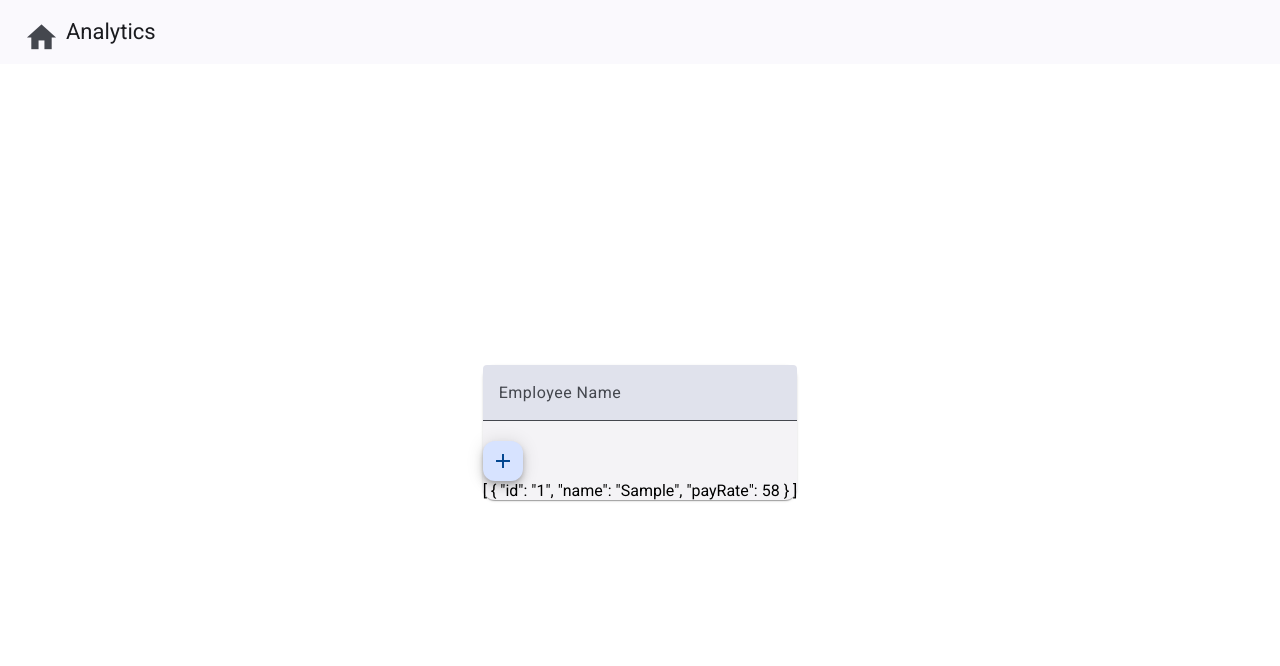
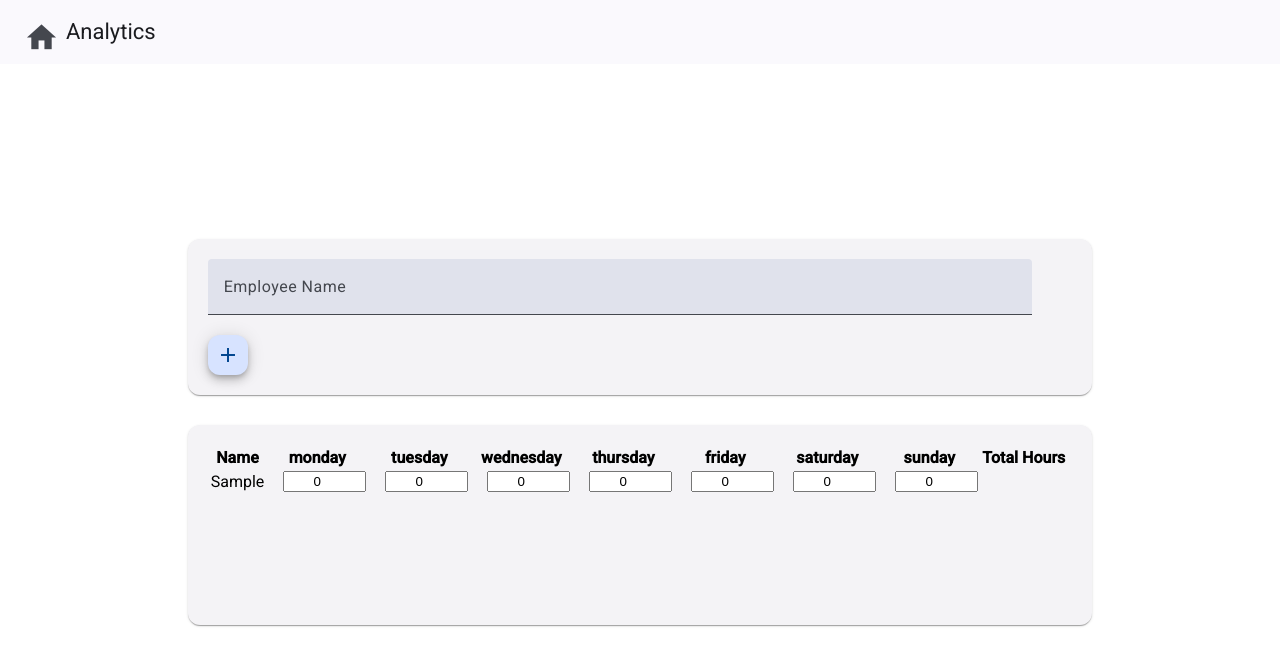
Before and after one commit to TannerGarner/hr-timesheet, an Angular app: page /timesheet in a window 1280 px wide. Both pictures are taken after typing "Sample" into the empty fields and a click on the button "add". Shown: the top 666 px of the page. Built offline with nearby package versions, Linux system fonts and the light colour scheme.

Commit message:
Add hours table with ngModel to timesheet to track employee hours

```diff
--- a/src/app/app.module.ts
+++ b/src/app/app.module.ts
@@ -9,6 +9,7 @@
 import { TopNavbarComponent } from './components/top-navbar/top-navbar.component';
 import { AnalyticsTableComponent } from './components/analytics-table/analytics-table.component';
 import { MaterialModule } from './modules/material.module';
+import { FormsModule } from '@angular/forms';
 
 @NgModule({
   declarations: [
@@ -22,7 +23,8 @@
   imports: [
     BrowserModule,
     AppRoutingModule,
-    MaterialModule
+    MaterialModule,
+    FormsModule
   ],
   providers: [],
   bootstrap: [AppComponent]
--- a/src/app/components/timesheet/timesheet.component.html
+++ b/src/app/components/timesheet/timesheet.component.html
@@ -11,8 +11,24 @@
             <button mat-mini-fab color="primary" (click)="addEmployee()" [disabled]="employeeNameFC.invalid">
                 <mat-icon>add</mat-icon>
             </button>
-
-            <div>{{employees | json }}</div>
+        </mat-card>
+        <mat-card class="hours">
+            <table>
+                <thead>
+                    <th>Name</th>
+                    <th *ngFor="let day of weekdays">{{day}}</th>
+                    <th>Total Hours</th>
+                    <th></th>
+                </thead>
+                <tbody>
+                    <tr *ngFor="let employee of employees; let i = index">
+                        <td>{{employee.name}}</td>
+                        <td *ngFor="let day of weekdays">
+                            <input type="number" [id]="day" [(ngModel)]="employee[day]" class="hours-input">
+                        </td>
+                    </tr>
+                </tbody>
+            </table>
         </mat-card>
     </div>
 </div>
--- a/src/app/components/timesheet/timesheet.component.scss
+++ b/src/app/components/timesheet/timesheet.component.scss
@@ -5,3 +5,26 @@
 .cards {
     margin: auto;
 }
+
+mat-form-field {
+    width: calc(100% - 40px);
+}
+
+mat-card {
+    margin: 20px;
+    padding: 20px;
+}
+
+.hours {
+    min-height: 200px;
+    margin-top: 30px;
+    display: flex;
+    flex-direction: column;
+    justify-content: space-between;
+}
+
+.hours-input {
+    max-width: 75px;
+    margin-left: 15px;
+    text-align: center;
+}
--- a/src/app/components/timesheet/timesheet.component.ts
+++ b/src/app/components/timesheet/timesheet.component.ts
@@ -18,6 +18,7 @@
   employeeNameFC = new FormControl('', this.nameValidator());
   employees: Employee[] = [];
   employeeId = 0;
+  weekdays: string[] = ['monday', 'tuesday', 'wednesday', 'thursday', 'friday', 'saturday', 'sunday'];
 
   constructor(
     private route: ActivatedRoute,
@@ -38,6 +39,13 @@
         departmentId: this.department?.id,
         name: this.employeeNameFC.value,
         payRate: Math.floor(Math.random() * 50) + 50,
+        monday: 0,
+        tuesday: 0,
+        wednesday: 0,
+        thursday: 0,
+        friday: 0,
+        saturday: 0,
+        sunday: 0,
       });
 
       this.employeeNameFC.setValue('');
```
Also changed, not shown: src/app/interfaces/employee.ts (+8 -0 lines).
